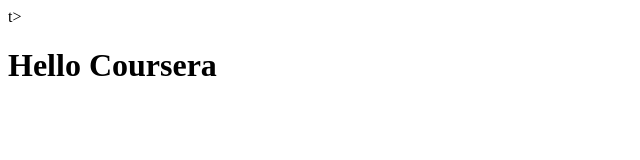
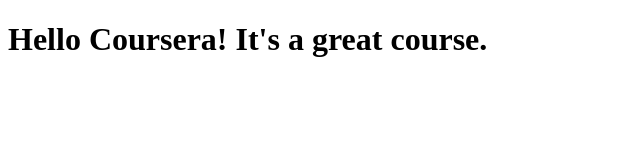
Before and after one commit to a-noob-coding/coursera-test, a plain HTML site: page site/index.html in a window 1280 px wide. Shown: the whole page, without its empty margins (0-640 px from the left). Drawn offline with Linux system fonts and the light colour scheme.

Commit message:
Small addition to our page content.

```diff
--- a/site/index.html
+++ b/site/index.html
@@ -1,9 +1,9 @@
 <!DOCTYPE html>
 <html>
 <head>
-    <title>Hello Coursera</title>t>
+    <title>Hello Coursera</title>
 </head>
 <body>
-    <h1>Hello Coursera</h1>
+    <h1>Hello Coursera! It's a great course.</h1>
 </body>
 </html>
```
